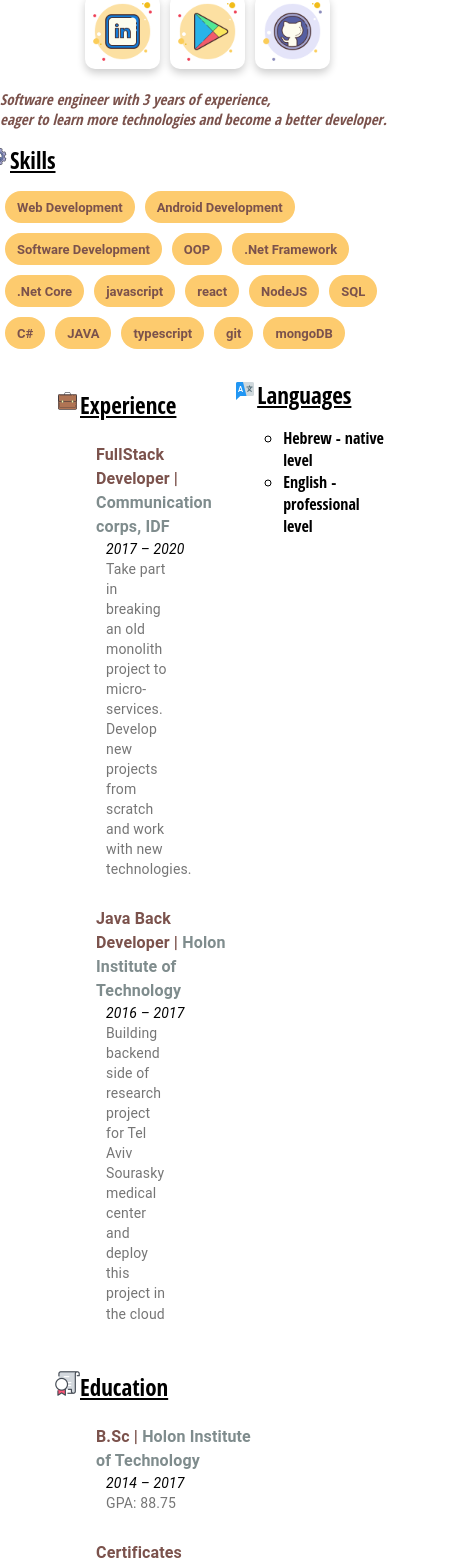
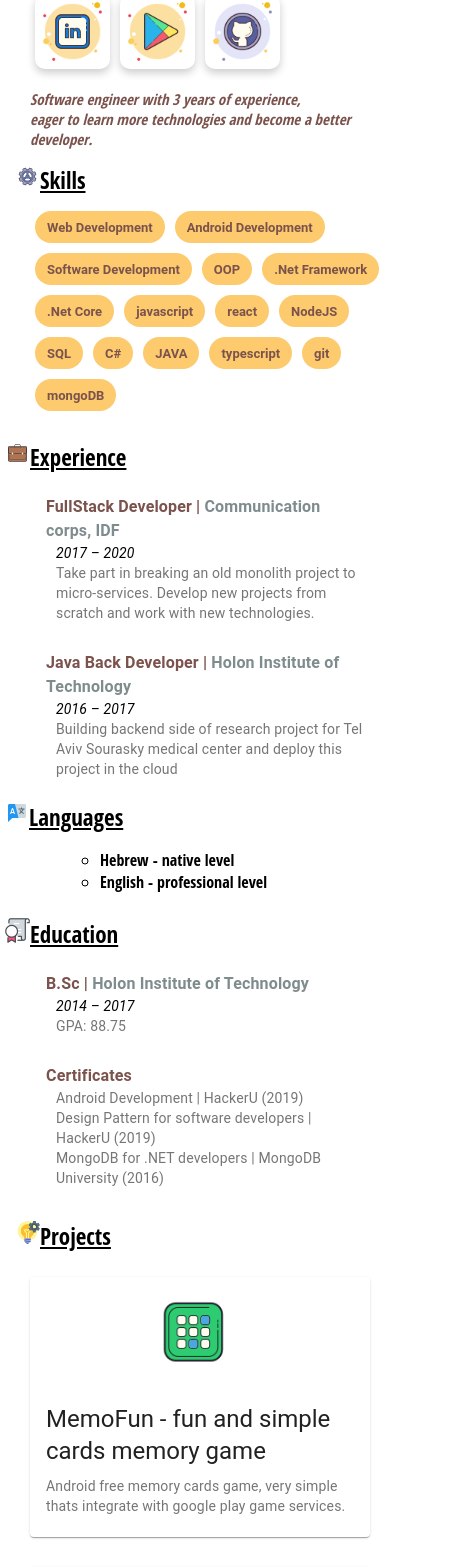
Before and after one commit to ofirelarat/ResumeSite, a React (Create React App) app: page / in a window 390 px wide. Shown: the part 410-1977 px from the top of the page, 460 px wide, since content can reach past the window. Built offline with nearby package versions, Linux system fonts and the light colour scheme.

Commit message:
fix mobile responsive

```diff
--- a/src/App.css
+++ b/src/App.css
@@ -7,3 +7,10 @@
     flex-wrap: wrap;
     margin-bottom: 25px;
 }
+
+
+@media only screen and (max-width: 600px) {
+    .App .top-container{
+        display: block;
+    }
+}
--- a/src/components/about/about.css
+++ b/src/components/about/about.css
@@ -14,3 +14,9 @@
 .about .linked-about{
     display: flex;
 }
+
+@media only screen and (max-width: 800px) {
+    .about{
+        margin: 10px 0 0 30px;
+    }
+}
--- a/src/components/education/education.css
+++ b/src/components/education/education.css
@@ -44,3 +44,14 @@
 .education .cert-description{
     margin-left: 10px;
 }
+
+@media only screen and (max-width: 800px) {
+    .education{
+        width: 90%;
+        margin: 10px 0 0 30px;
+    }
+
+    .education .description{
+        width: 100%;
+    }
+}
--- a/src/components/experience/experience.css
+++ b/src/components/experience/experience.css
@@ -40,3 +40,14 @@
     width: 50%;
     margin-left: 10px;
 }
+
+@media only screen and (max-width: 800px) {
+    .experience{
+        width: 90%;
+        margin: 10px 0 0 30px;
+    }
+
+    .experience .description{
+        width: 100%;
+    }
+}
--- a/src/components/language-comp/lang.css
+++ b/src/components/language-comp/lang.css
@@ -20,3 +20,13 @@
 ul.lang {
     list-style-type: circle;
 }
+
+@media only screen and (max-width: 800px) {
+    .lang{
+        margin-left: 30px;
+    }
+
+    .lang .title .image{
+        margin-left: -15px;
+    }
+}
--- a/src/components/projects/projects.css
+++ b/src/components/projects/projects.css
@@ -30,4 +30,17 @@
 
 .projects a:link {
     text-decoration: none;
-  }
+}
+
+
+@media only screen and (max-width: 800px) {
+    .projects{
+        width: 90%;
+        margin: 10px 0 0 30px;
+    }
+    .projects .card{
+        width: 340px;
+        height: 260px;
+        margin: 15px 0;
+    }
+}
--- a/src/components/skills/skills.css
+++ b/src/components/skills/skills.css
@@ -34,3 +34,9 @@
     color: #7B524C;
     font-weight: bold;
 }
+
+@media only screen and (max-width: 800px) {
+    .skills{
+        margin-left: 30px;
+    }
+}
```
